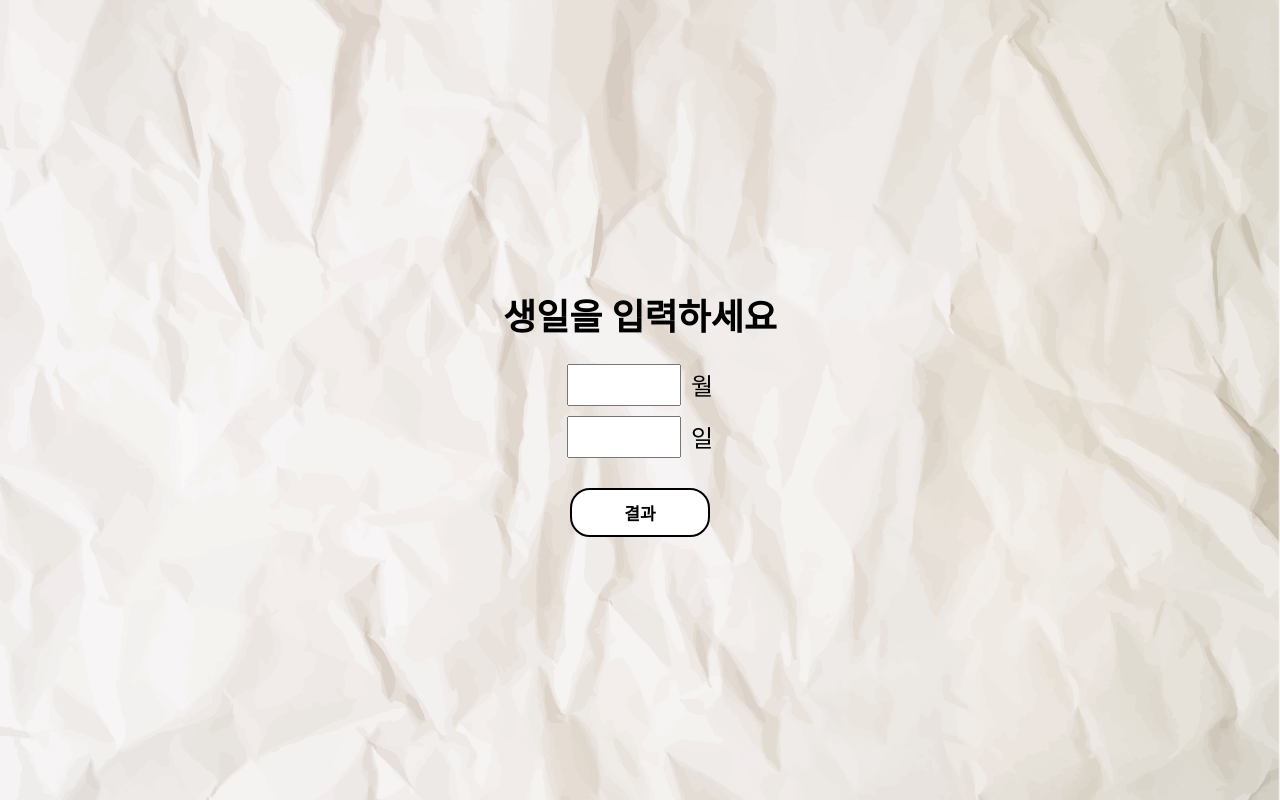
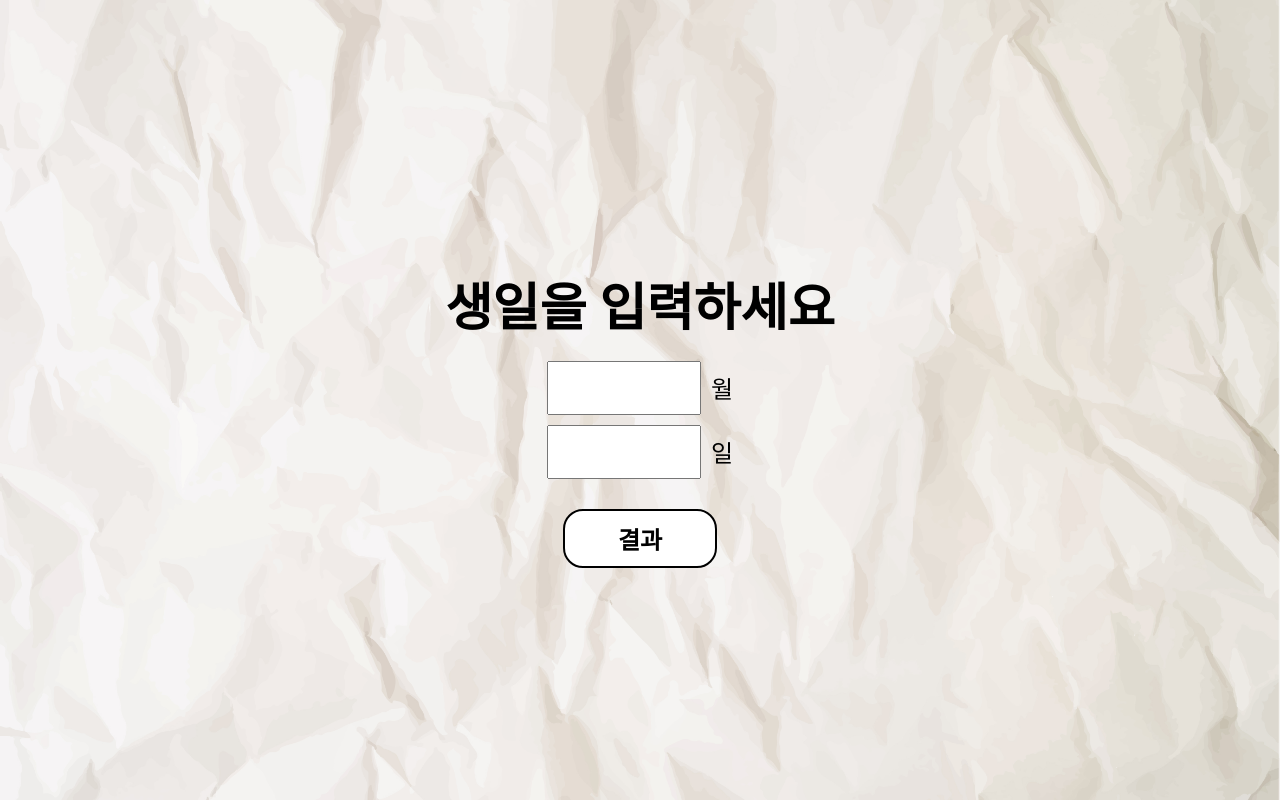
Before and after one commit to jaehak9078/birth-color, a React (Create React App) app: page / in a window 1280 px wide. Both pictures are taken after a click on the element "Start". Built offline with nearby package versions, Linux system fonts and the light colour scheme; a web font is replaced by a local one.

Commit message:
크기 확대

```diff
--- a/src/App.css
+++ b/src/App.css
@@ -118,8 +118,9 @@
   margin-right: 10px; /* 입력 필드와 레이블 사이의 간격 */
   padding: 10px;
   padding-left: 20px;
-  font-size: 16px;
-  width: 80px; /* 입력 필드의 가로 길이 조정 */
+  font-size: 24px;
+  width: 120px; /* 입력 필드의 가로 길이 조정 */
+  height: 30px; /* 입력 필드의 세로 길이 조정 */
   text-align: center; /* 입력 내용 가운데 정렬 */
   opacity: 0; /* 초기 상태에서 숨김 */
   animation: fadeIn 1s ease-in-out forwards; /* 애니메이션 적용 */
@@ -238,18 +239,26 @@ button {
 .buttonStyle {
   /* margin-top: 20px; */
   padding: 10px 10px;
-  font-size: 17px;
+  font-size: clamp(24px, 2vw, 64px);
+  /* font-size: 17px; */
   font-weight: 700;
   cursor: pointer;
   font-family: "Ownglyph_ParkDaHyun";
   /* width: 3vw; */
   /* height: 3vw; */
   border-radius: 20px;
-  min-width: 140px;
+  min-width: 120px;
   /* background-color: transparent; */
   background-color: #fff;
   border: 2px solid black;
   color: black;
+}
+
+h1 {
+  font-size: clamp(32px, 4vw, 64px);
+  font-weight: 700;
+  margin-bottom: 20px;
+  font-family: "Ownglyph_ParkDaHyun";
 }
 
 .colorBox {
--- a/src/App.js
+++ b/src/App.js
@@ -218,7 +218,15 @@ function App() {
               <span className="inputLabel">일</span>
             </div>
           </div>
-          <button className="buttonStyle" onClick={handleSubmit}>
+          <button
+            className="buttonStyle"
+            style={{
+              width: "12vw",
+              padding: "10px 20px",
+              fontSize: `clamp(24px, 1.8vw, 64px)`,
+            }}
+            onClick={handleSubmit}
+          >
             결과
           </button>
           {error && <p className="error">{error}</p>}
@@ -238,7 +246,7 @@ function App() {
                 color={loadingColor}
                 loading={true}
                 // cssOverride={override}
-                size={25}
+                size={40}
                 speedMultiplier={0.8}
                 margin={5}
               />
@@ -247,6 +255,7 @@ function App() {
                   padding: "20px",
                   color: loadingColor,
                   fontWeight: "700",
+                  fontSize: "clamp(16px, 3vw, 48px)",
                 }}
               >
                 <h> 탄생컬러를 찾고 있어요 </h>
```
